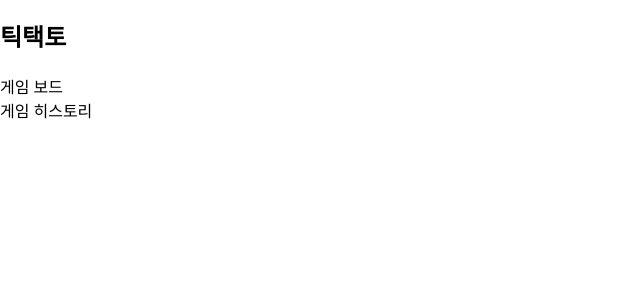
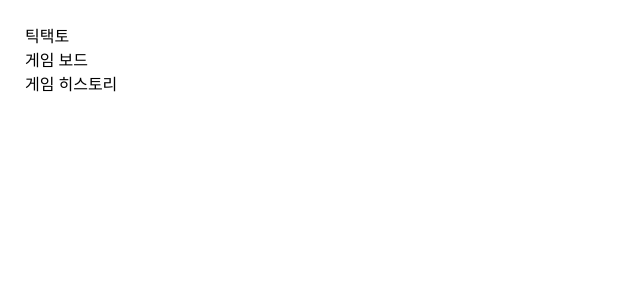
Before and after one commit to wnsrl7250/react-homework, a React (Vite) app: page / in a window 1280 px wide. Shown: the top 300 px of the page, without its empty margins (0-640 px from the left). Built offline with nearby package versions, Linux system fonts and the light colour scheme.

Commit message:
초기 환경 구성

```diff
--- a/src/styles/main.css
+++ b/src/styles/main.css
@@ -1,3 +1,8 @@
-@layer base, components;
-@import "./common/normalize.css" layer(base);
-@import "./common/base.css" layer(base);
+@layer base, components, utilities;
+
+@import './common/normalize.css' layer(base);
+@import './common/base.css' layer(base);
+
+@import './utilities/a11y.css' layer(utilities);
+
+@import './tailwind.css';
--- /dev/null
+++ b/src/styles/tailwind.css
@@ -0,0 +1,19 @@
+@import 'tailwindcss';
+
+/* @layer theme, base, components, utilties;
+
+@import 'tailwindcss/theme.css' layer(theme);
+@import 'tailwindcss/preflight.css' layer(base);
+@import 'tailwindcss/utilities.css' layer(utilities); */
+
+@theme {
+  /* 디자인 토큰 구성 */
+  --color-euid-gray-200: #d7dadf;
+  --color-primary-500: #1550ff;
+  --color-primary-700: #2402f6;
+  --color-mint-200: #e6f7ff;
+}
+
+@utility wrapper {
+  @apply min-w-80 max-w-180 mx-auto;
+}
```
